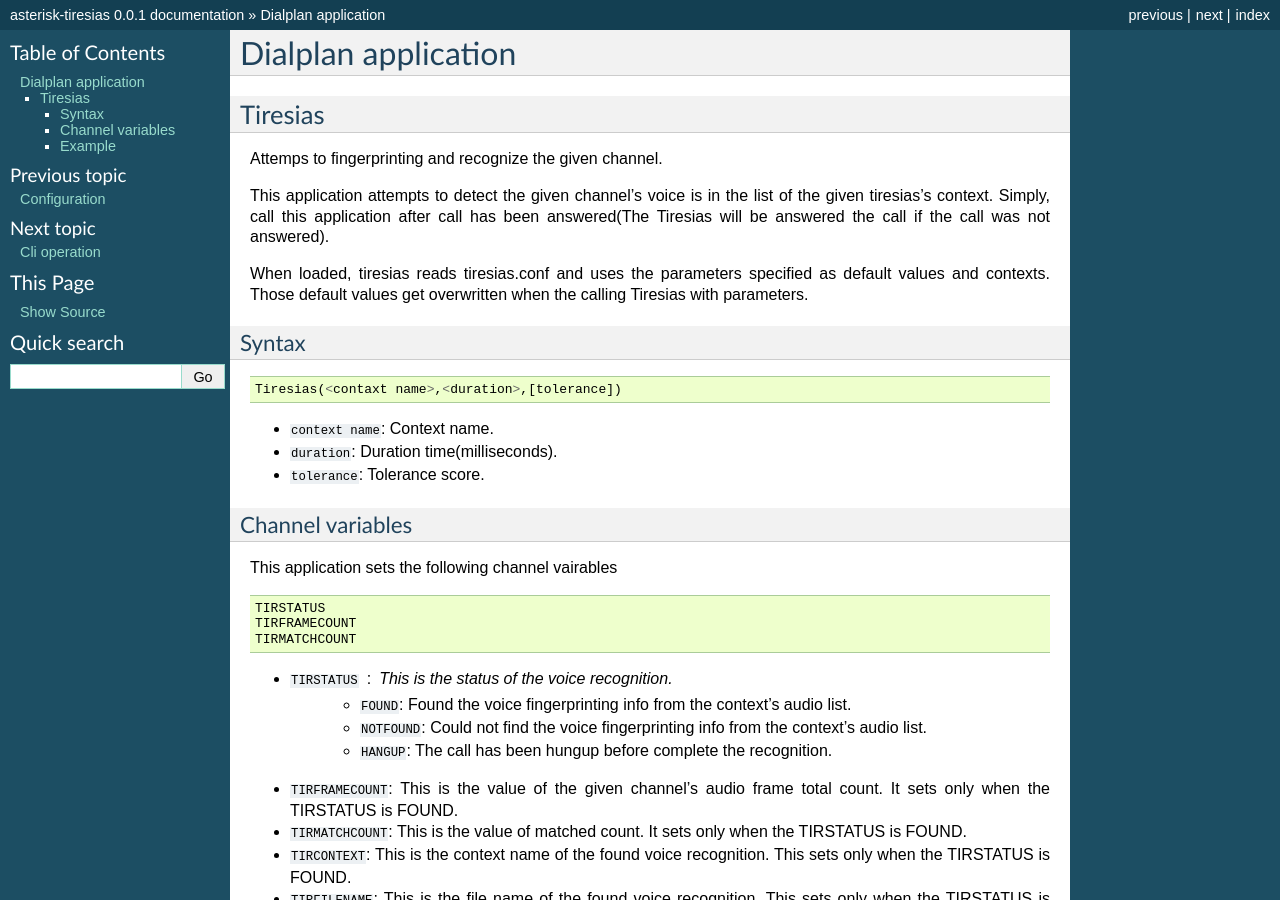
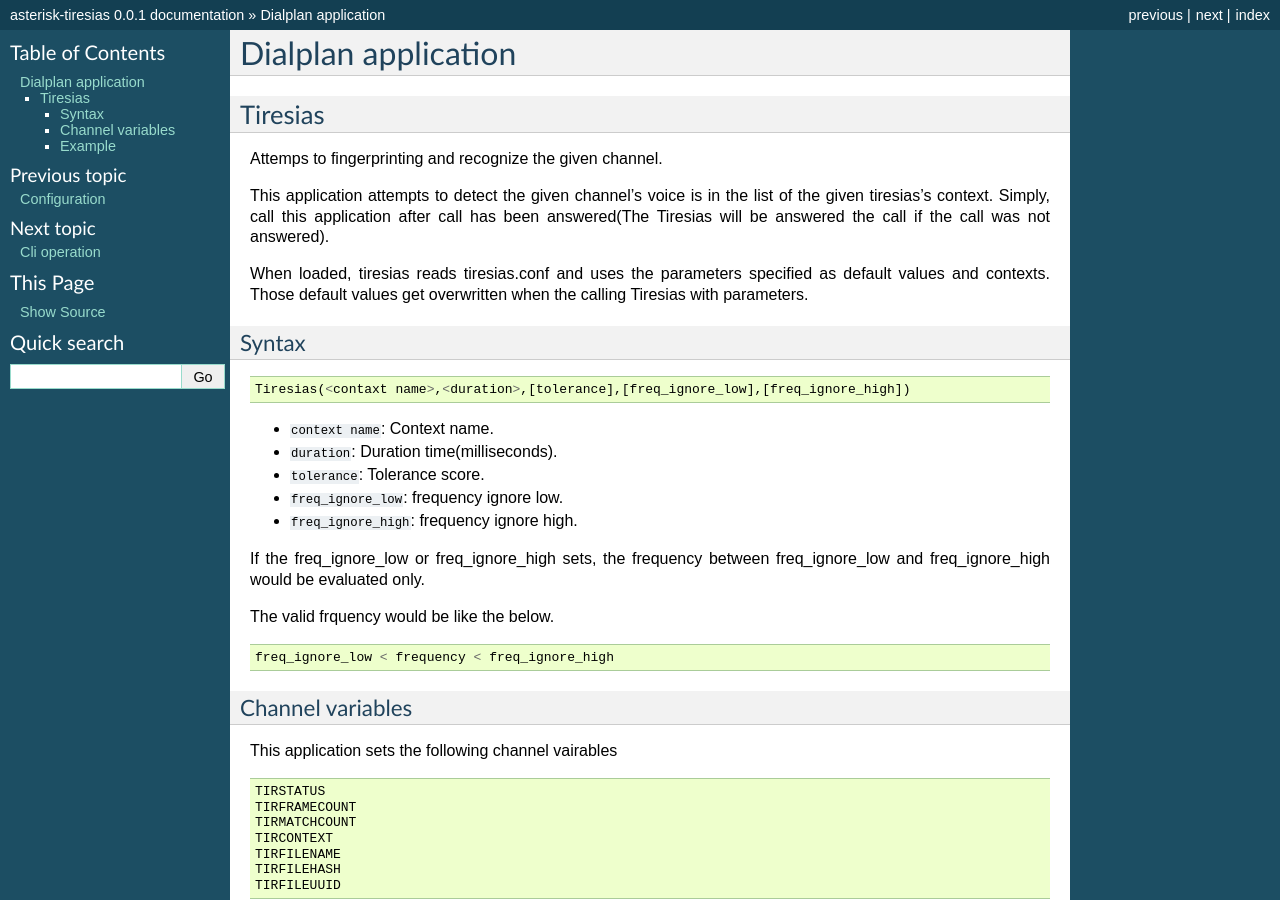
Before and after one commit to pchero/asterisk-tiresias, a Sphinx documentation site: the page built from doc/dialplan_application.rst, in a window 1280 px wide and 900 px high. Built offline with Sphinx 7.4.7, drawn with Linux system fonts in a browser that asks for light colours.

Commit message:
Updated doc
- #4

```diff
--- a/doc/dialplan_application.rst
+++ b/doc/dialplan_application.rst
@@ -17,11 +17,22 @@
 
 ::
 
-  Tiresias(<contaxt name>,<duration>,[tolerance])
+  Tiresias(<contaxt name>,<duration>,[tolerance],[freq_ignore_low],[freq_ignore_high])
 
 * ``context name``: Context name.
 * ``duration``: Duration time(milliseconds).
 * ``tolerance``: Tolerance score.
+* ``freq_ignore_low``: frequency ignore low.
+* ``freq_ignore_high``: frequency ignore high.
+
+If the freq_ignore_low or freq_ignore_high sets, the frequency between freq_ignore_low and freq_ignore_high would be evaluated only.
+
+The valid frquency would be like the below.
+::
+
+  freq_ignore_low < frequency < freq_ignore_high
+
+
 
 Channel variables
 -----------------
@@ -32,6 +43,10 @@
   TIRSTATUS
   TIRFRAMECOUNT
   TIRMATCHCOUNT
+  TIRCONTEXT
+  TIRFILENAME
+  TIRFILEHASH
+  TIRFILEUUID
 
 * ``TIRSTATUS`` : This is the status of the voice recognition.
     * ``FOUND``: Found the voice fingerprinting info from the context's audio list.
```
